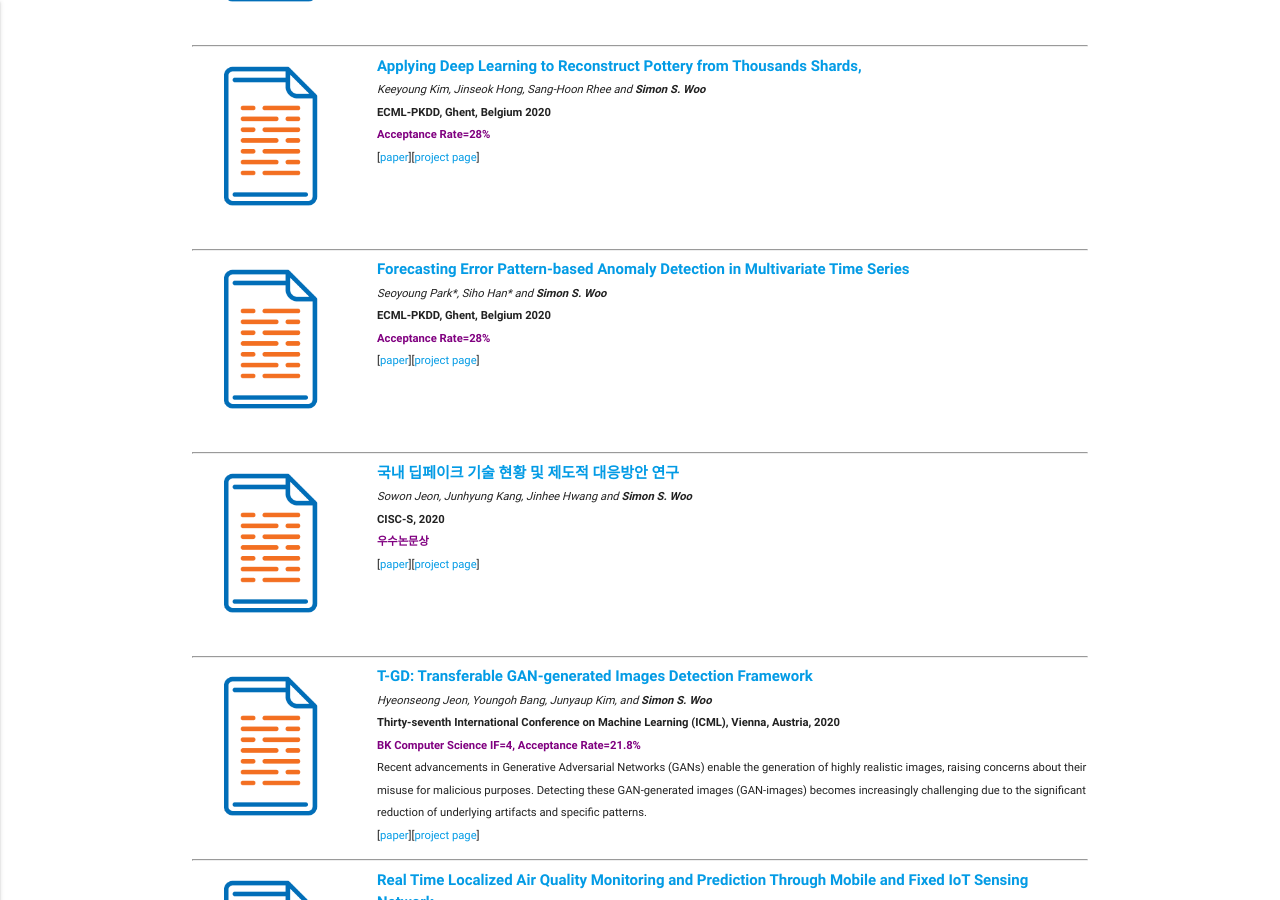
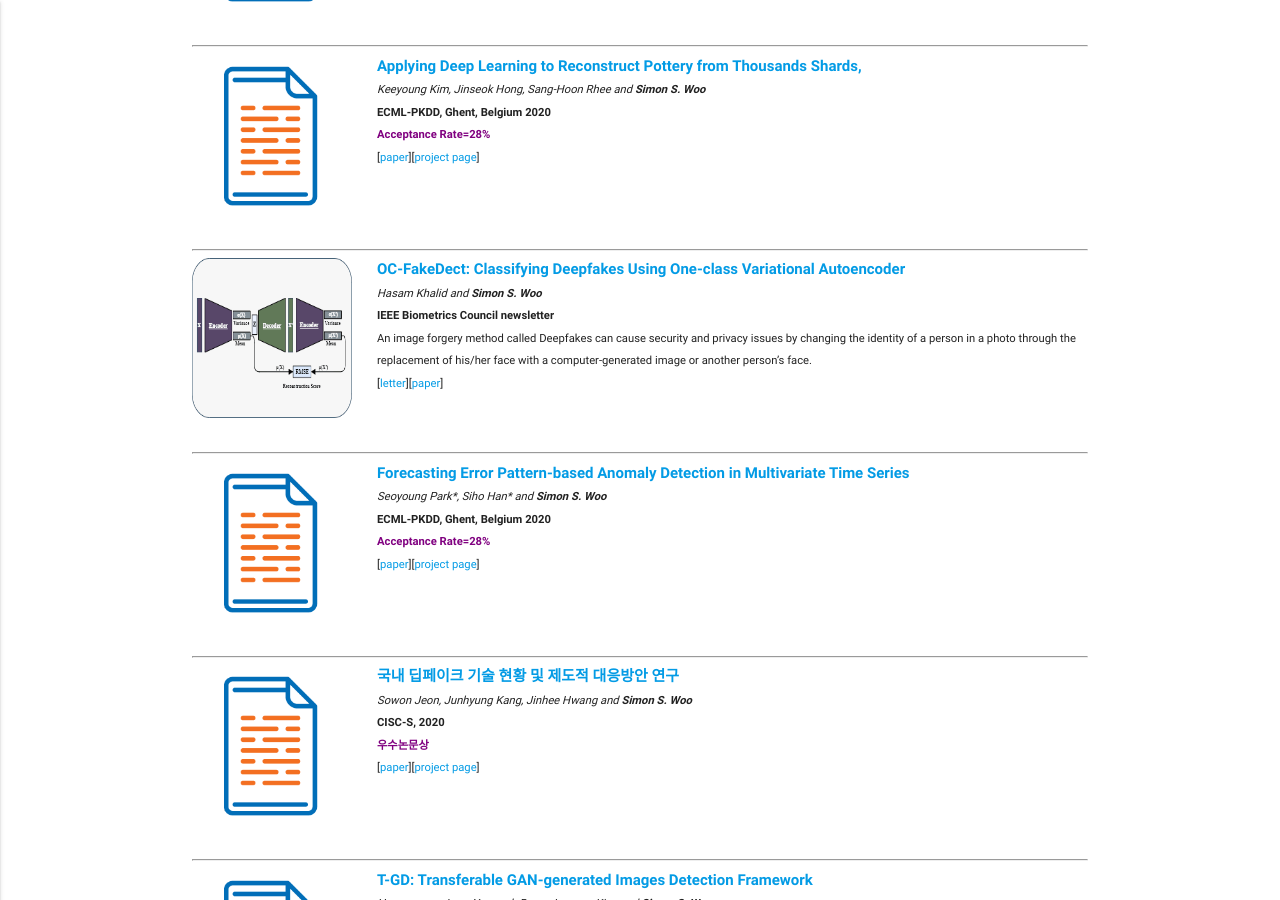
Before and after one commit to Yurim990507/DASH-Lab.github.io, a Jekyll site: the page built from example2.md, in a window 1280 px wide and 900 px high, scrolled down 2710 px. Built offline with Jekyll 4.4.1, drawn with Linux system fonts in a browser that asks for light colours.

Commit message:
ieee biometric newsletter added

```diff
--- a/example2.md
+++ b/example2.md
@@ -379,6 +379,33 @@ permalink: /Publications/
             </div>
         </div>
         <hr>
+
+        <div style="display: flex;">
+            <div class="col-lg-3" style="vertical-align: middle; text-align:center">
+                    <a > <img  src="ocvae.png" style="width:160px; height:160px; margin-bottom:20px"></a>
+            </div>
+
+            <div style="margin-left: 25px;">
+                <table >
+                <thead>
+                    <tr>
+                        <a ><b>OC-FakeDect: Classifying Deepfakes Using One-class Variational Autoencoder</b></a>
+                    </tr>
+                </thead>
+                <tbody>
+
+                    <tr> <p style="margin-top: 0px;margin-bottom: 0px;"> <small> <i> Hasam Khalid and <b>Simon S. Woo</b> </i> </small> </p> </tr>
+
+                    <tr> <p style="margin-top: 0px;margin-bottom: 0px;"> <small> <b> IEEE Biometrics Council newsletter</b> </small> </p> </tr>
+                    <tr> <p style="margin-top: 0px;margin-bottom: 0px;"> <small> An image forgery method called Deepfakes can cause security and privacy issues by changing the identity of a person in a photo through the replacement of his/her face with a computer-generated image or another person’s face. </small>  </p> </tr>
+
+                <tr> <p style="margin-top: 0px;margin-bottom: 0px;"> <small> [<a href="http://ieee-biometrics.org/images/pdf/Vol35-Newsletter.pdf">letter</a>][<a href="https://openaccess.thecvf.com/content_CVPRW_2020/papers/w39/Khalid_OC-FakeDect_Classifying_Deepfakes_Using_One-Class_Variational_Autoencoder_CVPRW_2020_paper.pdf">paper</a>] </small>  </p> </tr>
+</tbody>
+                </table>
+            </div>
+        </div>
+        <hr>
+
         <div style="display: flex;">
             <div class="col-lg-3" style="vertical-align: middle; text-align:center">
                     <a > <img  src="thumb.png" style="width:160px; height:160px; margin-bottom:20px"></a>
```
